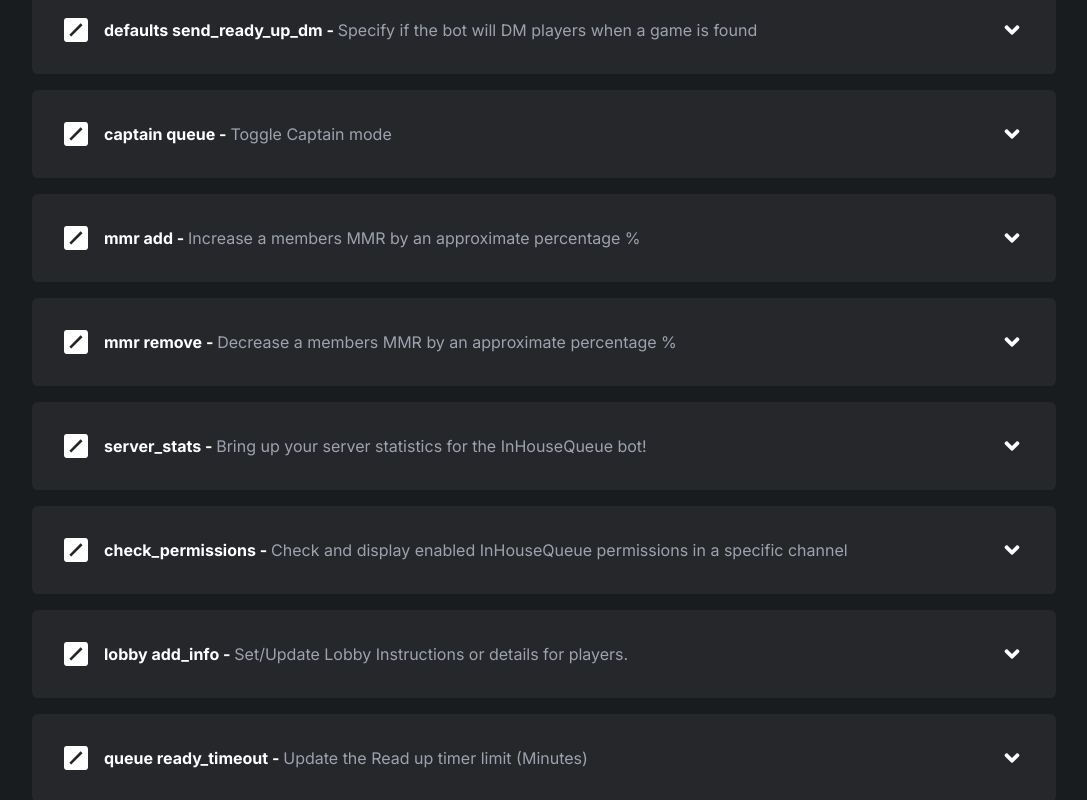
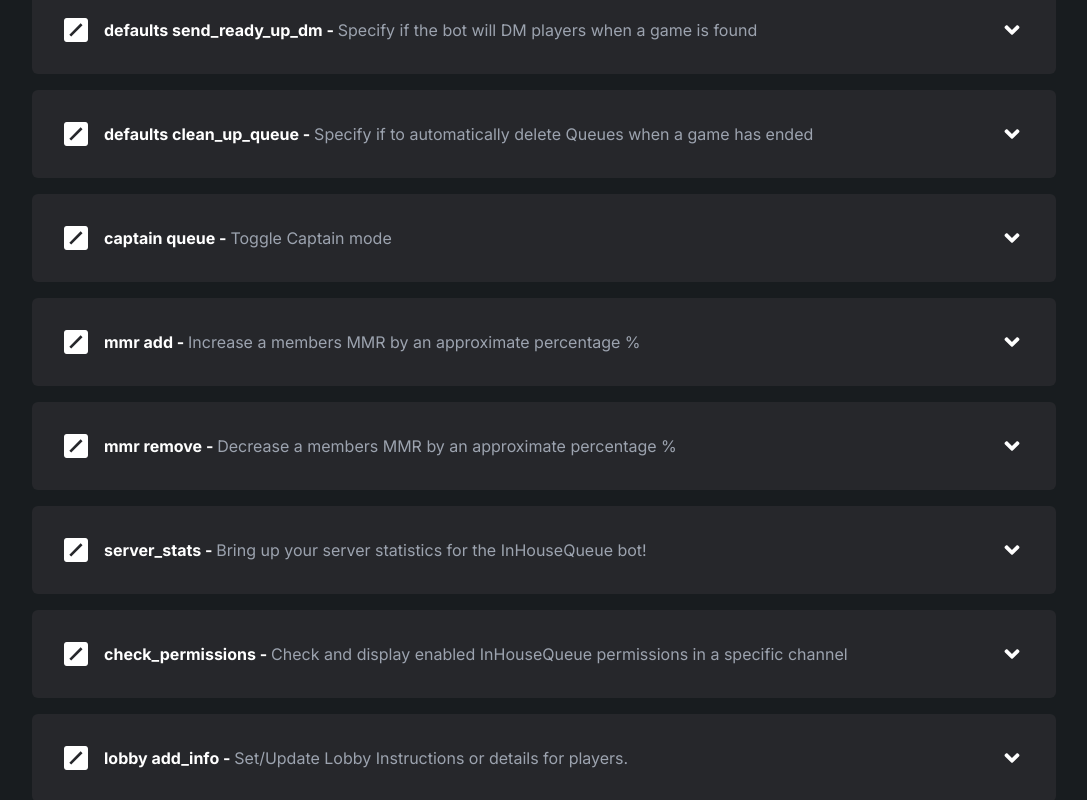
Before and after one commit to ItzDerock/InHouseQueue-site, a Next.js app: page /commands in a window 1280 px wide. Shown: the part 3500-4300 px from the top of the page, without its empty margins (96-1183 px from the left). Built offline with nearby package versions, Linux system fonts and the light colour scheme.

Commit message:
feat: clean up queue command (#112)
* feat: clean up queue command

* fix: add optional queue_channel to add/remove commands

```diff
--- a/src/data/commands.ts
+++ b/src/data/commands.ts
@@ -352,6 +352,17 @@ const commands = [
     ],
     "examples": [
       "/defaults send_ready_up_dm True"
+    ]
+  },
+  {
+    "name": "defaults clean_up_queue",
+    "type": "Admin",
+    "description": "Specify if to automatically delete Queues when a game has ended",
+    "usage": [
+      "/defaults clean_up_queue [condition]"
+    ],
+    "examples": [
+      "/defaults clean_up_queue True"
     ]
   },
   {
@@ -755,7 +766,7 @@ const commands = [
       "type": "Admin",
       "description": "Add a specified number of wins to a user.",
       "usage": [
-        "/user add_win [member] [amount] [game]"
+        "/user add_win [member] [amount] [game] (queue_channel)"
       ],
       "examples": [
         "/user add_win @player 5 League Of Legends"
@@ -766,7 +777,7 @@ const commands = [
       "type": "Admin",
       "description": "Add a specified number of losses to a user.",
       "usage": [
-        "/user add_loss [member] [amount] [game]"
+        "/user add_loss [member] [amount] [game] (queue_channel)"
       ],
       "examples": [
         "/user add_loss @player 5 League Of Legends"
@@ -777,7 +788,7 @@ const commands = [
       "type": "Admin",
       "description": "Remove a specified number of wins from a user.",
       "usage": [
-        "/user remove_win [member] [amount] [game]"
+        "/user remove_win [member] [amount] [game] (queue_channel)"
       ],
       "examples": [
         "/user remove_win @player 5 League Of Legends"
@@ -788,7 +799,7 @@ const commands = [
       "type": "Admin",
       "description": "Remove a specified number of losses from a user.",
       "usage": [
-        "/user remove_loss [member] [amount] [game]"
+        "/user remove_loss [member] [amount] [game] (queue_channel)"
       ],
       "examples": [
         "/user remove_loss @player 5 League Of Legends"
```
